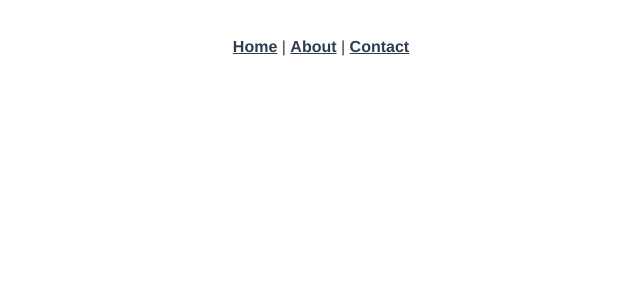
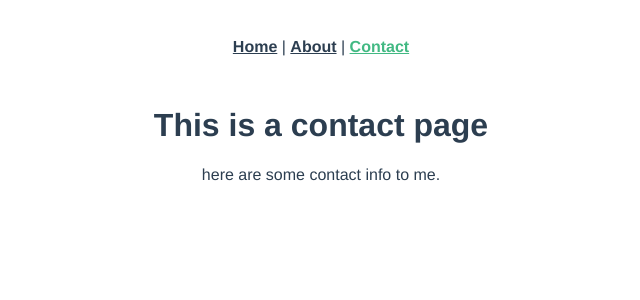
Before and after one commit to eneajorgji/Alex_shop, a Vue app in the folder alex_shop_vue/: page /contact in a window 1280 px wide. Shown: the top 300 px of the page, without its empty margins (319-959 px from the left). Built offline with nearby package versions, Linux system fonts and the light colour scheme.

Commit message:
edited route for subpage contact

```diff
--- a/alex_shop_vue/src/router/index.js
+++ b/alex_shop_vue/src/router/index.js
@@ -14,6 +14,14 @@ const routes = [
     // this generates a separate chunk (about.[hash].js) for this route
     // which is lazy-loaded when the route is visited.
     component: () => import(/* webpackChunkName: "about" */ '../views/About.vue')
+  },
+  {
+    path: '/contact',
+    name: 'Contact',
+    // route level code-splitting
+    // this generates a separate chunk (about.[hash].js) for this route
+    // which is lazy-loaded when the route is visited.
+    component: () => import(/* webpackChunkName: "about" */ '../views/Contact.vue')
   }
 ]
 
--- a/alex_shop_vue/src/views/Contact.vue
+++ b/alex_shop_vue/src/views/Contact.vue
@@ -1,5 +1,5 @@
 <template>
-  <div class="Contact">
+  <div class="contact">
     <h1>This is a contact page</h1>
     <p>here are some contact info to me.</p>
   </div>
```
